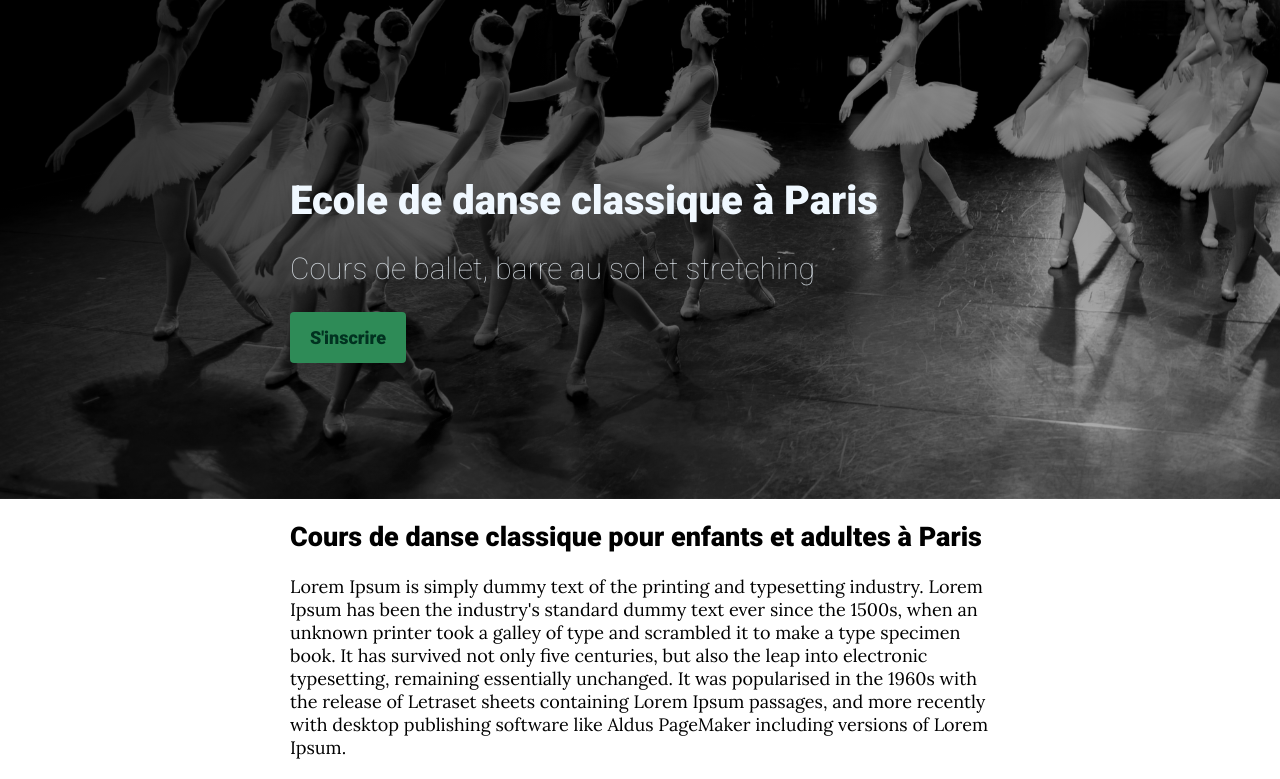
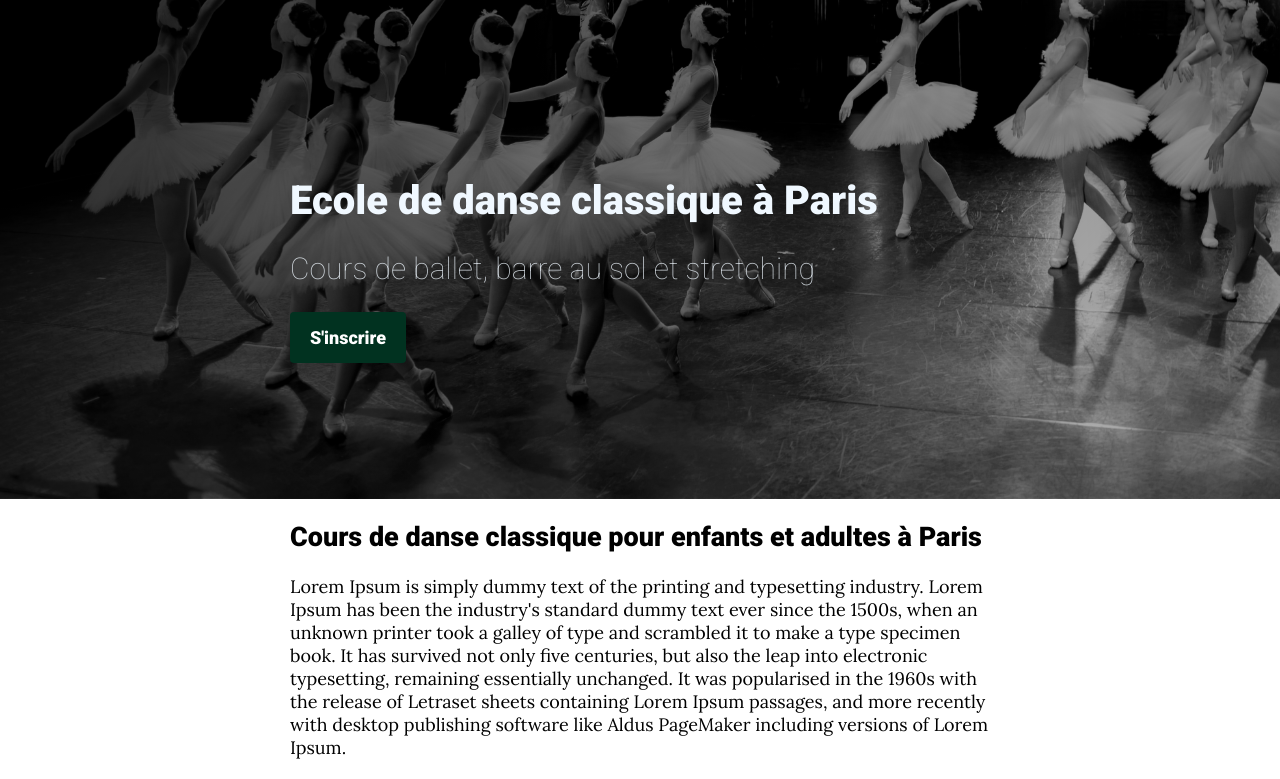
Before and after one commit to liudmila-dorofeeva/landing_page, a plain HTML site: page index.html in a window 1280 px wide. In both pictures the pointer is over the link "S'inscrire". Shown: the top 779 px of the page. Drawn offline with Linux system fonts and the light colour scheme.

Commit message:
Update button.css

```diff
--- a/css/components/button.css
+++ b/css/components/button.css
@@ -7,3 +7,8 @@
 	font-family: 'Roboto', sans-serif;
 	font-weight: bold;
 }
+
+.btn-blue:hover {
+	background-color: #013220;
+	color: white;
+}
```
